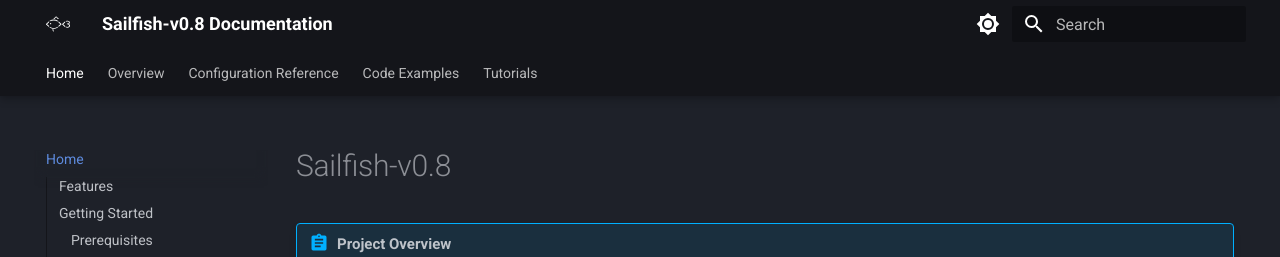
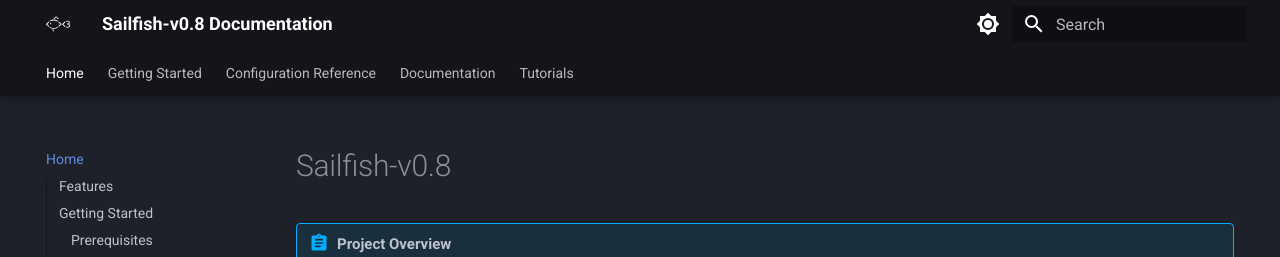
Before and after one commit to clemson-cal/sfdocs, an MkDocs documentation site: the page built from docs/index.md, in a window 1280 px wide. Shown: the top 257 px of the page. Built offline with MkDocs 1.6.1 and Material for MkDocs 9.7.7, drawn with Linux system fonts in a browser that asks for light colours.

Commit message:
fix a tab change issue with the 'Overview' tab

```diff
--- a/mkdocs.yml
+++ b/mkdocs.yml
@@ -12,16 +12,16 @@ plugins:
 # Site Navigation
 nav:
   - Home: index.md
-  - Overview:
+  - Getting Started:
     - Installation & Setup: setups.md
     - Basic Configuration: definitions.md
     - Preset Configurations: presets.md
   - Configuration Reference:
     - Complete Parameter Guide: configuration.md
     - Science Products & Timeseries: products-timeseries.md
-  - Code Examples: code-examples.md
-  - Tutorials:
-    - Tutorial: tutorial.md
+  - Documentation:
+    - Code Examples: code-examples.md
+  - Tutorials: tutorial.md
 
 theme:
   name: material
```
